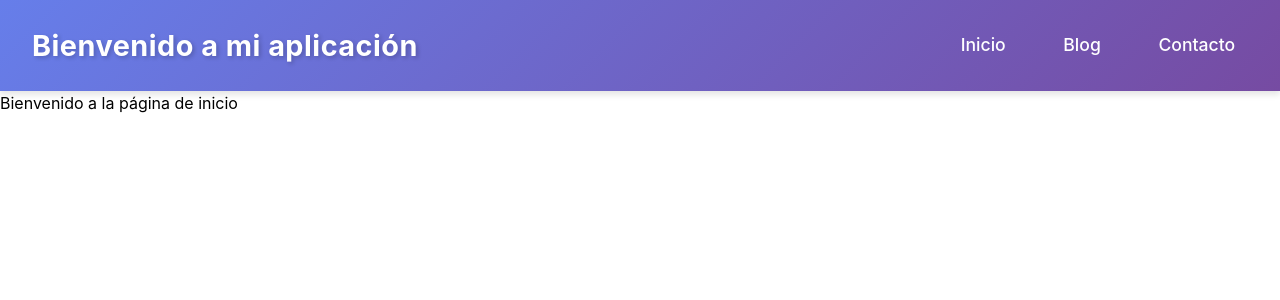
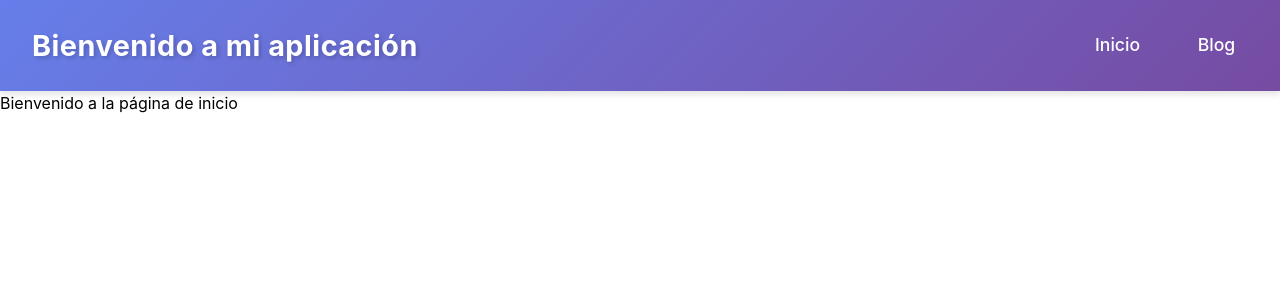
Before and after one commit to Jhonatanisai8/react-curso, a React (Vite) app in the folder my-proyect/: page / in a window 1280 px wide. Shown: the top 300 px of the page. Built offline with nearby package versions, Linux system fonts and the light colour scheme.

Commit message:
feat: quitando la opcion de hombre

```diff
--- a/my-proyect/src/components/HeaderComponent.jsx
+++ b/my-proyect/src/components/HeaderComponent.jsx
@@ -10,7 +10,6 @@ const HeaderComponent = () => {
         <ul>
           <li><Link to="/">Inicio</Link></li>
           <li><Link to="/blog">Blog</Link></li>
-          <li><Link to="/contact">Contacto</Link></li>
         </ul>
       </nav>
     </header>
```
